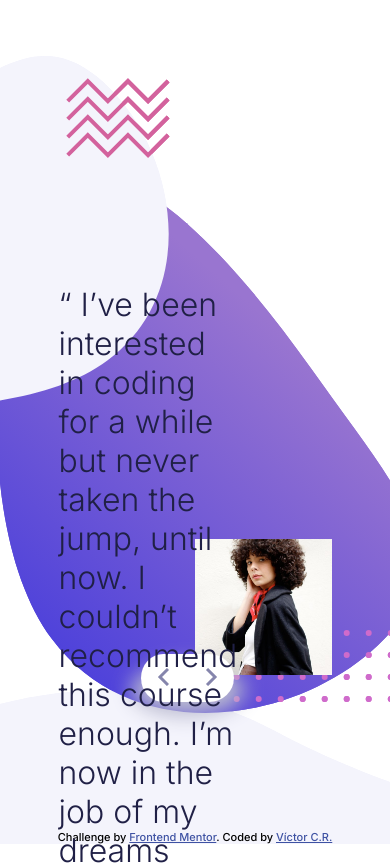
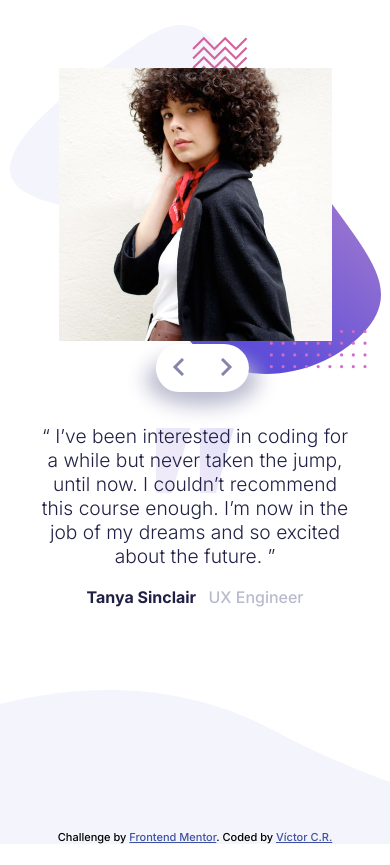
Before and after one commit to victorcr87/coding-bootcamp-testimonials-slider, a plain HTML site: page index.html in a window 390 px wide. Shown: the top 865 px of the page. After the commit the page ends 844 px from the top, so only its background shows below. Drawn offline with Linux system fonts and the light colour scheme.

Commit message:
Added mobile version

```diff
--- a/index.js
+++ b/index.js
@@ -2,7 +2,11 @@ const prevBtn = document.querySelector(".btn__prev");
 const nextBtn = document.querySelector(".btn__next");
 const sliders = document.querySelectorAll(".slider");
 
-nextBtn.addEventListener("click", () => {
+nextBtn.addEventListener("click", nextSlide);
+prevBtn.addEventListener("click", prevSlide);
+document.addEventListener("keydown", handleKeydown);
+
+function nextSlide() {
   let currentSlider = document.querySelector(".active");
   let currentIndex = Number(currentSlider.classList[1].split(["-"])[1]);
   console.log(sliders.length);
@@ -17,8 +21,9 @@ nextBtn.addEventListener("click", () => {
     currentSlider = document.querySelector(".slider-" + currentIndex);
     currentSlider.classList.add("active");
   }
-});
-prevBtn.addEventListener("click", () => {
+}
+
+function prevSlide() {
   let currentSlider = document.querySelector(".active");
   let currentIndex = Number(currentSlider.classList[1].split(["-"])[1]);
   console.log(sliders.length);
@@ -33,4 +38,13 @@ prevBtn.addEventListener("click", () => {
     currentSlider = document.querySelector(".slider-" + currentIndex);
     currentSlider.classList.add("active");
   }
-});
+}
+
+function handleKeydown(event) {
+  console.log(event.key);
+  if (event.key === "ArrowRight") {
+    nextSlide();
+  } else if (event.key === "ArrowLeft") {
+    prevSlide();
+  }
+}
--- a/scss/_button.scss
+++ b/scss/_button.scss
@@ -22,4 +22,11 @@
     border-top-right-radius: 100%;
     border-bottom-right-radius: 100%;
   }
+  @include mobile {
+    position: absolute;
+    top: 42%;
+    left: 40%;
+    right: auto;
+    bottom: auto;
+  }
 }
--- a/scss/_config.scss
+++ b/scss/_config.scss
@@ -1,6 +1,11 @@
 $dark-blue: hsl(240, 38%, 20%);
 $grayish-blue: hsl(240, 18%, 77%);
-
+$mobile-switch: 1000px;
+@mixin mobile {
+  @media (max-width: $mobile-switch) {
+    @content;
+  }
+}
 @import url("https://fonts.googleapis.com/css2?family=Inter:wght@300;500;700&display=swap");
 * {
   font-family: "Inter", sans-serif;
@@ -10,12 +15,17 @@ body {
   width: 100vw;
   height: 100vh;
   margin: 0;
+}
+body {
   background: url("../images/pattern-bg.svg") 90% 30% no-repeat,
     url("../images/pattern-curve.svg") 0% 100% no-repeat,
     url("../images/pattern-quotes.svg") 25% 30% no-repeat;
-}
-body {
   display: grid;
   grid-template-rows: 1fr auto;
   place-items: center;
+  @include mobile {
+    background: url("../images/pattern-bg.svg") 50% 5%/95% no-repeat,
+      url("../images/pattern-curve.svg") 0% 100% no-repeat,
+      url("../images/pattern-quotes.svg") 50% 55%/20% no-repeat;
+  }
 }
--- a/scss/style.scss
+++ b/scss/style.scss
@@ -45,10 +45,25 @@ main,
   .job {
     color: $grayish-blue;
   }
+  @include mobile {
+    top: 48%;
+    width: 80%;
+    left: 10%;
+    margin: 0 auto;
+    text-align: center;
+    p {
+      font-size: 1.2rem;
+    }
+  }
 }
 .picture {
   position: absolute;
   width: 35%;
   right: 15%;
   bottom: 20%;
+  @include mobile {
+    width: 70%;
+    position: absolute;
+    top: 8%;
+  }
 }
```
Also changed, not shown: scss/style.css, 1 other file.
